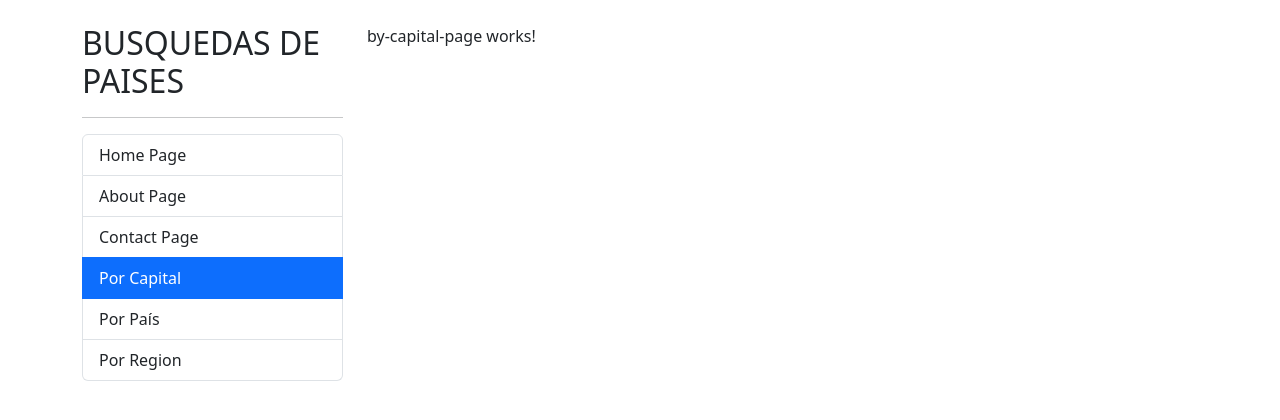
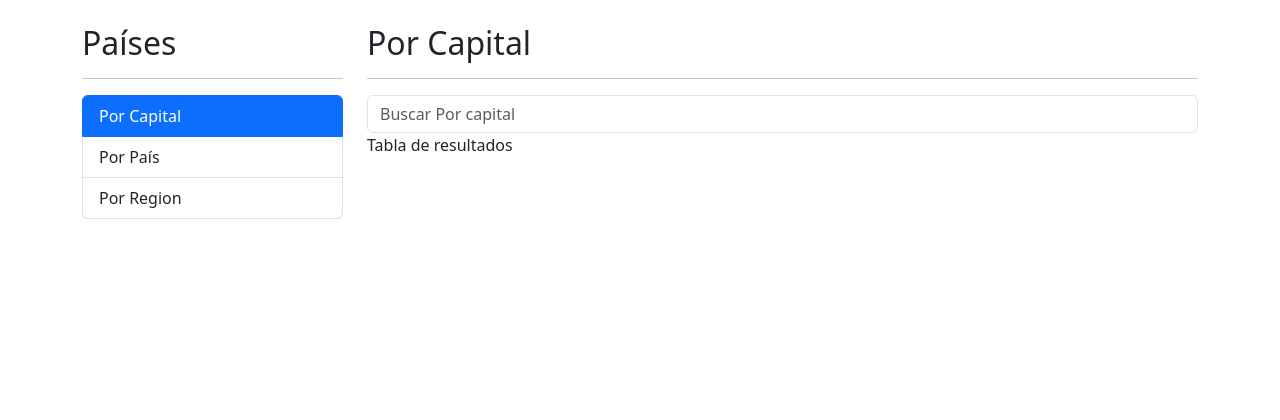
Before and after one commit to DyerMandujano/App-de-Paises, an Angular app: page /countries/by-capital in a window 1280 px wide. Shown: the top 420 px of the page. Built offline with nearby package versions, Linux system fonts and the light colour scheme.

Commit message:
Search Box realizado

```diff
--- a/src/app/countries/countries-routing.module.ts
+++ b/src/app/countries/countries-routing.module.ts
@@ -22,6 +22,11 @@ const routes: Routes = [
         path:'by/:id',
         component:CountryPageComponent,
     },
+    // EL PATH '**' HACE REFERENCIA A CUALQUIER RUTA QUE NO SE HAYA DEFINIDO ANTERIORMENTE, POR LO CUAL AUTOMATICAMENTE SERÁ DIRIGIDA A LA RUTA 'by-capital'
+    {
+        path:'**',
+        redirectTo:'by-capital'
+    }
 ]
 
 @NgModule({
--- a/src/app/countries/countries.module.ts
+++ b/src/app/countries/countries.module.ts
@@ -5,6 +5,7 @@ import { ByCountryPageComponent } from './pages/by-country-page/by-country-page.
 import { ByRegionPageComponent } from './pages/by-region-page/by-region-page.component';
 import { CountryPageComponent } from './pages/country-page/country-page.component';
 import { CountriesRoutingModule } from './countries-routing.module';
+import { SharedModule } from '../shared/shared.module';
 
 
 
@@ -17,7 +18,8 @@ import { CountriesRoutingModule } from './countries-routing.module';
   ],
   imports: [
     CommonModule,
-    CountriesRoutingModule
+    CountriesRoutingModule,
+    SharedModule
   ]
 })
 export class CountriesModule { }
--- a/src/app/countries/pages/by-capital-page/by-capital-page.component.html
+++ b/src/app/countries/pages/by-capital-page/by-capital-page.component.html
@@ -1 +1,19 @@
-<p>by-capital-page works!</p>
+<h2>Por Capital</h2>
+<hr>
+<div class="row">
+    <div class="col">
+        <!-- Utilizamos la propiedad 'placeholderInput' creada en el componente 'search-box' -->
+        <!--Utilizamos el Output 'OnValue'(que es un evento y se encuentra en el archivo 'search-box.component.ts'), en el cual al activar este evento llamará al metodo 'searchByCapital' Y TIENE COMO PARAMETRO '$event' PARA PODER RECIBIR EL INDICE QUE SE ESTA EMITIENDO EN EL HIJO(componente 'search-box') Y PUEDA OBTENERLO EL PADRE(componente 'by-capital-page').  -->
+    <shared-search-box
+    placeholderInput="Buscar Por capital"
+    (OnValue)="searchByCapital($event)"
+    ></shared-search-box>
+    </div>
+</div>
+
+<div class="row">
+    <div class="col">
+<!-- Tabla de resultados -->
+Tabla de resultados
+    </div>
+</div>
--- a/src/app/countries/pages/by-capital-page/by-capital-page.component.ts
+++ b/src/app/countries/pages/by-capital-page/by-capital-page.component.ts
@@ -8,4 +8,9 @@ import { Component } from '@angular/core';
 })
 export class ByCapitalPageComponent {
 
+  searchByCapital(term: string):void{
+    console.log('Desde ByCapitalPage');
+    console.log({term});
+  }
+
 }
--- /dev/null
+++ b/src/app/shared/components/search-box/search-box.component.html
@@ -0,0 +1,8 @@
+<!-- Creamos un Input para poder personalizar el placeholder
+en cada componente que lo reutilicemos -->
+<!--El evento (keyup) sucede cuando damos un enter, el cual este evento llamara al metodo 'BusquedaPorCapital' el cual tiene como parametro el valor pasado por el input es por ello que utilizamos una referencia local llamada '#txtInput' para poder acceder a las propiedades del input y mediante su propiedad 'value' obtener su valor de este input -->
+<input type="text"
+        [placeholder]="placeholderInput"
+        class="form-control"
+        (keyup.enter)="BusquedaPorCapital(txtInput.value)"
+        #txtInput>
--- /dev/null
+++ b/src/app/shared/components/search-box/search-box.component.ts
@@ -0,0 +1,23 @@
+import { Component, EventEmitter, Input, Output } from '@angular/core';
+
+@Component({
+  selector: 'shared-search-box',
+  templateUrl: './search-box.component.html',
+  styles: [
+  ]
+})
+export class SearchBoxComponent {
+
+  @Input()
+  public placeholderInput: string = '';
+
+  @Output()
+  public OnValue: EventEmitter<string> = new EventEmitter();
+  //otra forma para definir un EventEmitter:
+  //public OnValue = new EventEmitter<string>();
+
+  BusquedaPorCapital(tag:string):void{
+    if(!tag)return;
+    this.OnValue.emit(tag);
+  }
+}
--- a/src/app/shared/components/sidebar/sidebar.component.html
+++ b/src/app/shared/components/sidebar/sidebar.component.html
@@ -1,10 +1,38 @@
-<h2>BUSQUEDAS DE PAISES</h2>
+<h2>Países</h2>
 <hr>
 <ul class="list-group">
     <!-- Para poder utilizar 'routerLink' DEBEMOS IMPORTAR EL MODULO 'RouterModule' EN NUESTRO MODULO 'Shared.module.ts' -->
     <!--El atributo 'routerLinkActive' NOS PERMITE COLOCAR UNA O MAS CLASES DE CSS CUANDO ESTEMOS EN LA RUTA INDICADA.
     EN ESTE CASO, CUANDO ENTRAMOS A LA URL DEL HOME PAGE, PODREMOS OBSERVAR QUE SE HA ACTIVADO UNA CLASE DE BOOTSTRAP LLAMADA 'active' EL CUAL CAMBIA AL COLOR AZUL EL BACKGROUD DEL 'li' SELECIONADO -->
     <!-- LA PROPIEDAD ' [routerLinkActiveOptions]' AGREGA LAS CLASES SOLO CUANDO LA URL COINDICA EXACTAMENTE CON EL ELNLACE PROPORCIONADO EN EL ATRIBUTO 'routerLink'-->
+
+
+    <li class="list-group-item"
+    routerLink = 'countries/by-capital'
+    routerLinkActive="active">
+    Por Capital
+    </li>
+    <li class="list-group-item"
+    routerLink = 'countries/by-country'
+    routerLinkActive="active">
+    Por País
+    </li>
+    <li class="list-group-item"
+    routerLink = 'countries/by-region'
+    routerLinkActive="active">
+    Por Region
+    </li>
+</ul>
+
+
+<!-- EJEMPLOS -->
+ <!-- <li class="list-group-item"
+    routerLink = ""
+    routerLinkActive="active"
+    [routerLinkActiveOptions]="{ exact:true}"
+    >
+    Home Page
+    </li>
     <li class="list-group-item"
     routerLink = ""
     routerLinkActive="active"
@@ -22,20 +50,4 @@
     routerLink = 'contact'
     routerLinkActive="active">
     Contact Page
-    </li>
-    <li class="list-group-item"
-    routerLink = 'countries/by-capital'
-    routerLinkActive="active">
-    Por Capital
-    </li>
-    <li class="list-group-item"
-    routerLink = 'countries/by-country'
-    routerLinkActive="active">
-    Por País
-    </li>
-    <li class="list-group-item"
-    routerLink = 'countries/by-region'
-    routerLinkActive="active">
-    Por Region
-    </li>
-</ul>
+    </li> -->
```
Also changed, not shown: src/app/app-routing.module.ts (+7 -6 lines), src/app/shared/shared.module.ts (+5 -2 lines).
